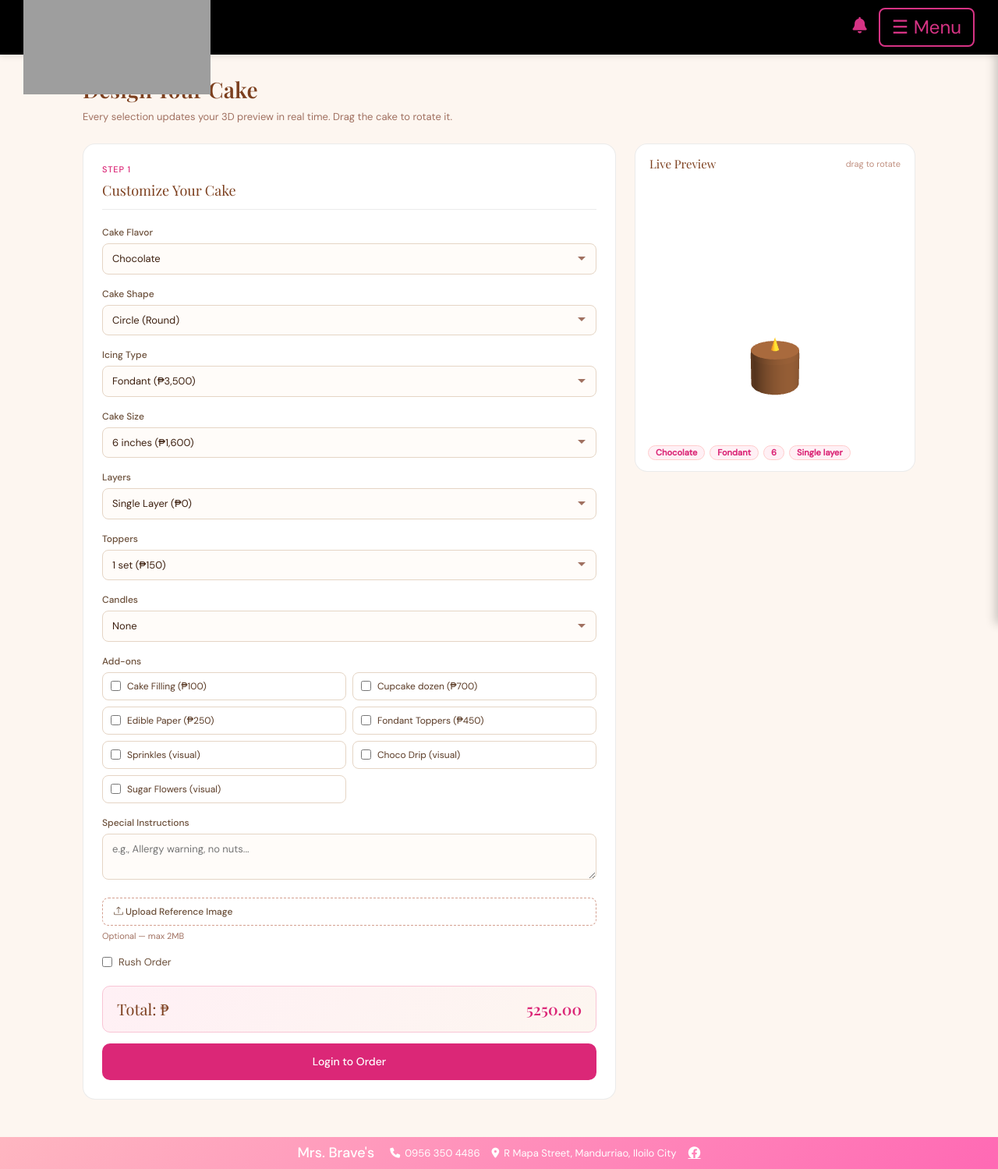
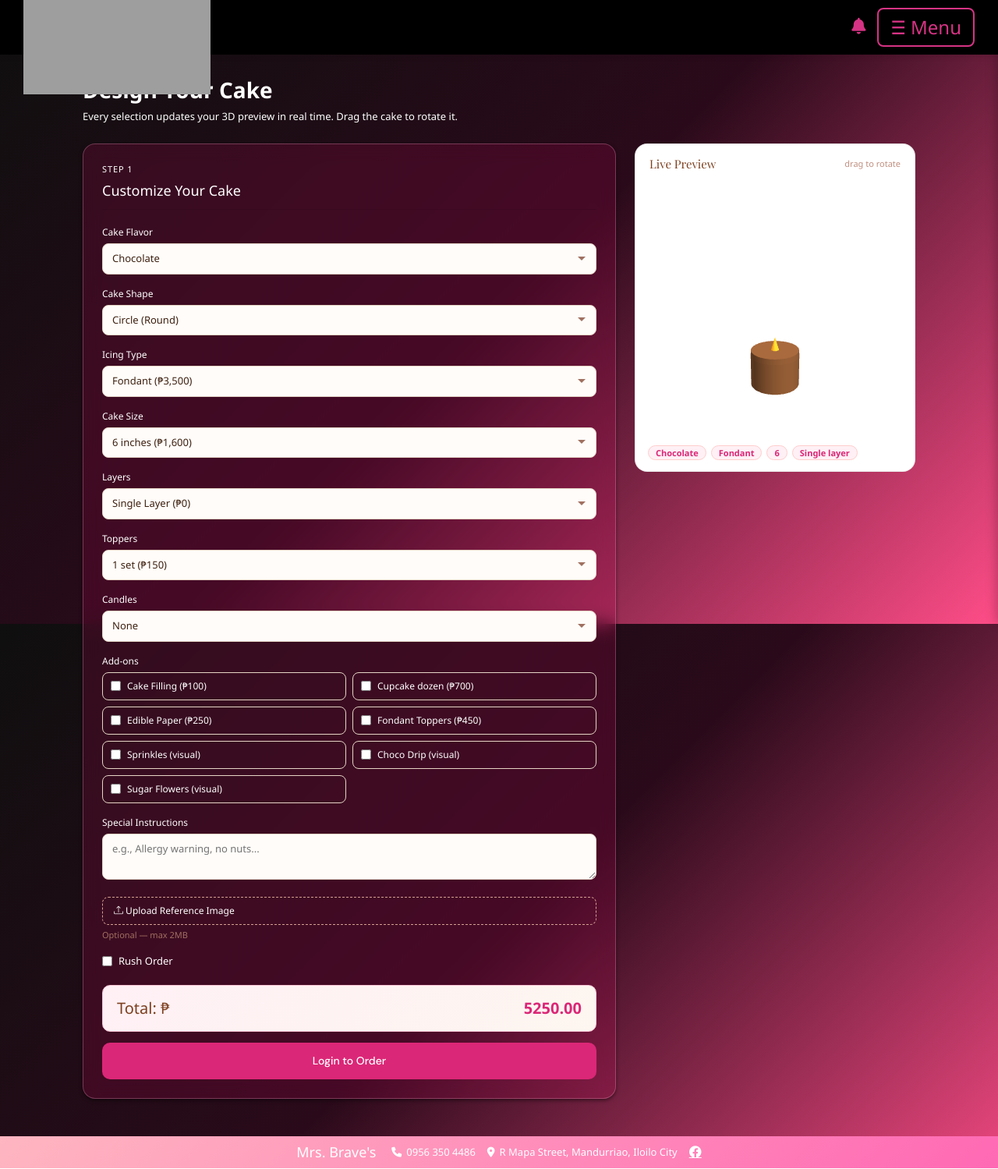
Before and after one commit to StressWare/Capstone-CakeShop, a Flask app: page /customize_cake in a window 1280 px wide. Shown: the whole page at 78% size. Run offline with Flask 3, Linux system fonts and the light colour scheme; some libraries are stand-ins or nearby versions; grey boxes are pictures that could not be loaded.

Commit message:
customization update

```diff
--- a/templates/customization.html
+++ b/templates/customization.html
@@ -2,6 +2,7 @@
 {% block title %}Customize Your Cake - Ms. Brave Cake Shop{% endblock %}
 
 {% block extra_css %}
+<link href="../static/css/.css" rel="stylesheet">
 <link href="https://cdn.jsdelivr.net/npm/bootstrap-icons@1.11.1/font/bootstrap-icons.css" rel="stylesheet">
 <link href="https://fonts.googleapis.com/css2?family=Playfair+Display:wght@400;600&family=DM+Sans:wght@300;400;500&display=swap" rel="stylesheet">
 <style>
@@ -14,7 +15,11 @@
     --border:  rgba(0,0,0,0.08);
   }
 
-  body { background: var(--cream); font-family: 'DM Sans', sans-serif; }
+  body {
+    font-family: 'Segoe UI', Tahoma, Geneva, Verdana, sans-serif;
+    background: linear-gradient(135deg, #0f0f0f, #2a0a1a, #ff4d88);
+    background-attachment: fixed;
+}
 
   .customize-section {
     max-width: 1100px;
@@ -23,15 +28,16 @@
   }
 
   .page-title {
-    font-family: 'Playfair Display', serif;
+    font-family: 'Segoe UI', Tahoma, Geneva, Verdana, sans-serif;
     font-size: 28px;
     font-weight: 600;
     color: var(--brown);
     margin: 0 0 4px;
+    color: white;
   }
   .page-sub {
     font-size: 13px;
-    color: #a07060;
+    color: white;
     margin: 0 0 24px;
   }
 
@@ -45,10 +51,15 @@
   .form-panel {
     flex: 1;
     min-width: 0;
-    background: #fff;
-    border: 0.5px solid var(--border);
+    background: rgba(236, 9, 107, 0.15); /* transparent pink */
+    backdrop-filter: blur(12px);
+    -webkit-backdrop-filter: blur(12px); /* for Safari */
+    border: 1px solid rgba(255, 167, 205, 0.3);
+    box-shadow: 0 2px 5px rgba(0,0,0,0.5);
     border-radius: 16px;
     padding: 24px;
+    color: white;
+    font-family: 'Segoe UI', Tahoma, Geneva, Verdana, sans-serif;
   }
 
   .step-label {
@@ -56,13 +67,15 @@
     font-weight: 500;
     text-transform: uppercase;
     letter-spacing: 0.08em;
-    color: var(--pink-d);
+    color: white;
     margin: 0 0 6px;
+    font-family: 'Segoe UI', Tahoma, Geneva, Verdana, sans-serif;
+
   }
   .section-title {
-    font-family: 'Playfair Display', serif;
+    font-family: 'Segoe UI', Tahoma, Geneva, Verdana, sans-serif;
     font-size: 18px;
-    color: var(--brown);
+    color: white;
     margin: 0 0 20px;
     padding-bottom: 10px;
     border-bottom: 1px solid var(--border);
@@ -73,7 +86,7 @@
     display: block;
     font-size: 12px;
     font-weight: 500;
-    color: #6b4f3a;
+    color: white;
     margin-bottom: 5px;
   }
 
@@ -82,7 +95,7 @@
     padding: 9px 12px;
     border: 1px solid #e5d5c5;
     border-radius: 8px;
-    font-family: 'DM Sans', sans-serif;
+    font-family: 'Segoe UI', Tahoma, Geneva, Verdana, sans-serif;
     font-size: 13px;
     background: #fffcf9;
     color: #3d2010;
@@ -100,13 +113,16 @@
   textarea {
     background-image: none;
     resize: vertical;
+    color: white;
   }
 
   .addon-grid {
     display: grid;
     grid-template-columns: 1fr 1fr;
     gap: 8px;
+    color: white;
   }
+
   .addon-item {
     display: flex;
     align-items: center;
@@ -117,7 +133,7 @@
     cursor: pointer;
     transition: border-color 0.15s, background 0.15s;
     font-size: 12px;
-    color: #5a3a25;
+    color: white;
   }
   .addon-item:hover { border-color: var(--pink); background: #fff5f9; }
   .addon-item input { margin: 0; accent-color: var(--pink-d); }
@@ -142,7 +158,7 @@
     align-items: center;
     gap: 8px;
     font-size: 13px;
-    color: #6b4f3a;
+    color: white;
     margin: 4px 0;
   }
   .rush-row input { accent-color: var(--pink-d); }
@@ -154,7 +170,7 @@
     border: 1px solid #f9c5d5;
     border-radius: 10px;
     font-size: 20px;
-    font-family: 'Playfair Display', serif;
+    font-family: 'Segoe UI', Tahoma, Geneva, Verdana, sans-serif;
     color: var(--brown);
     display: flex;
     align-items: center;
```
